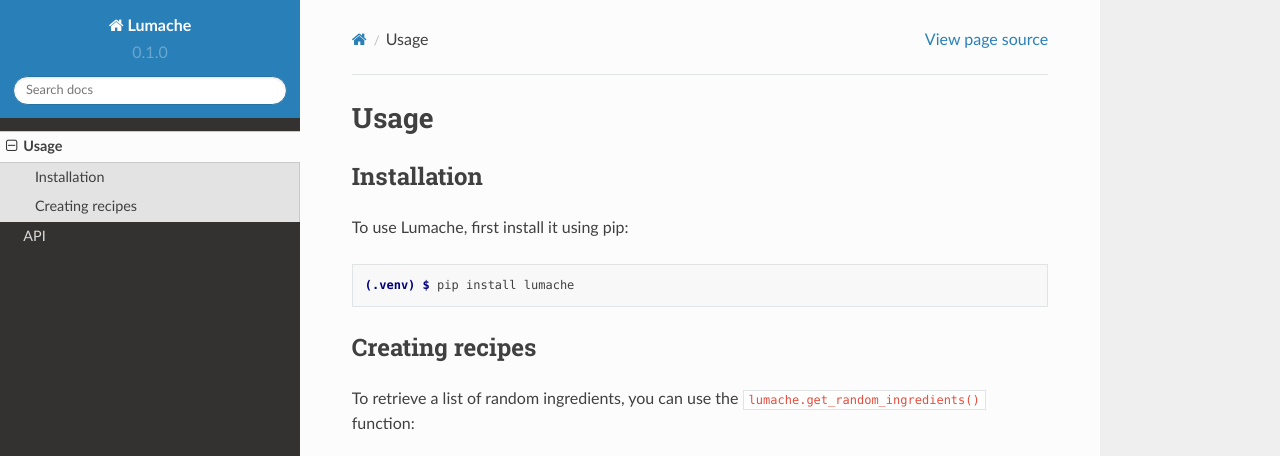
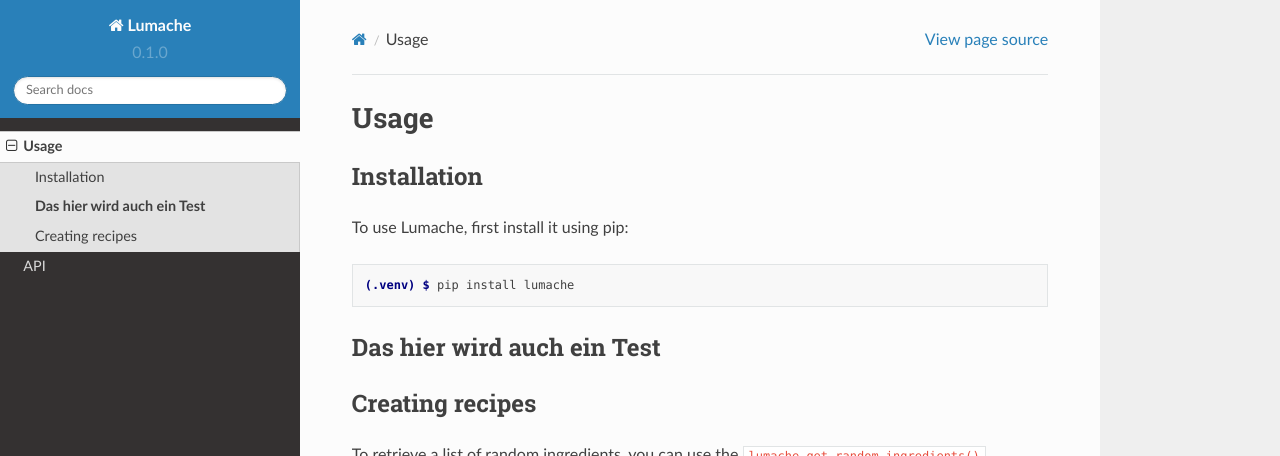
Before and after one commit to Kentimen/rtd-tutorial, a Sphinx documentation site: the page built from docs/source/usage.rst, in a window 1280 px wide and 1151 px high, cut to the strip 0-456 px from the top of the window. Built offline with Sphinx 7.4.7 and the Read the Docs theme 2.0.0, drawn with Linux system fonts in a browser that asks for light colours.

Commit message:
Update usage.rst

```diff
--- a/docs/source/usage.rst
+++ b/docs/source/usage.rst
@@ -11,6 +11,9 @@ To use Lumache, first install it using pip:
 .. code-block:: console
 
    (.venv) $ pip install lumache
+
+**Das hier wird auch ein Test**
+-------------------------------
 
 Creating recipes
 ----------------
```
